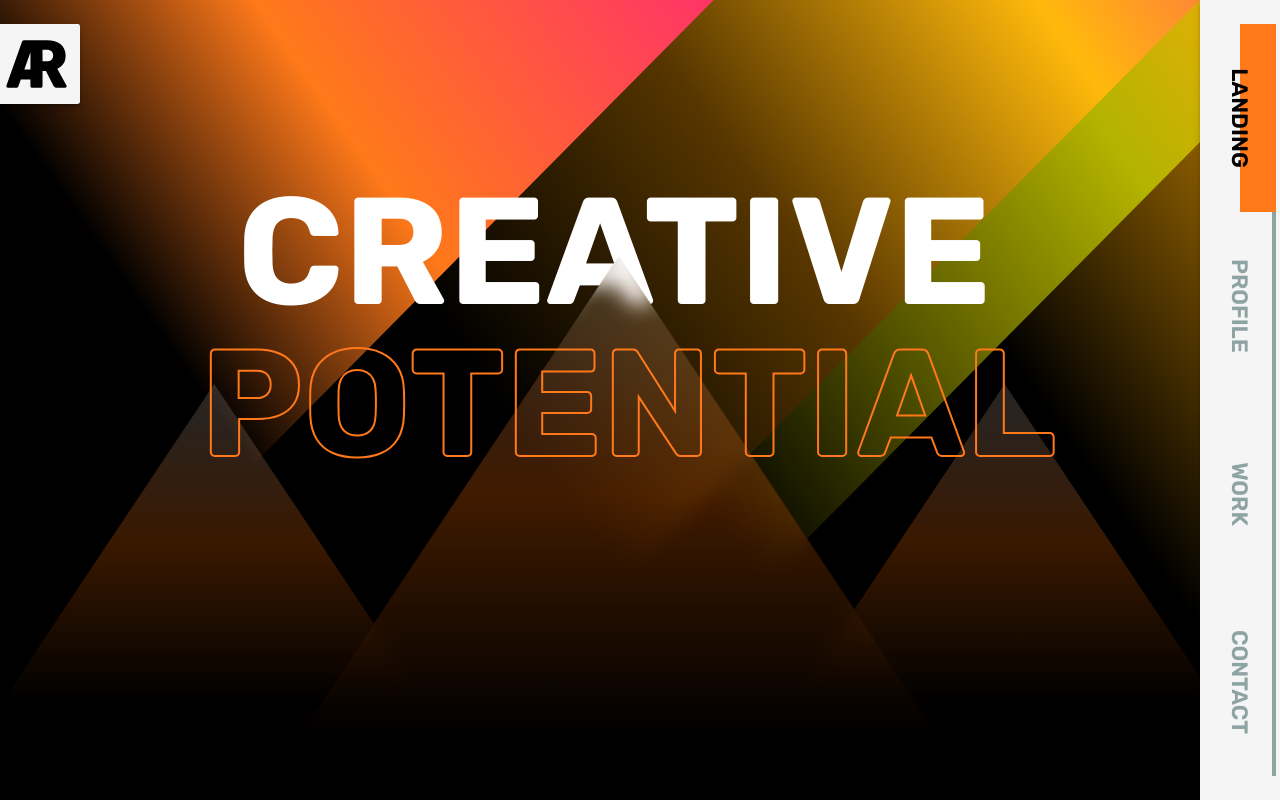
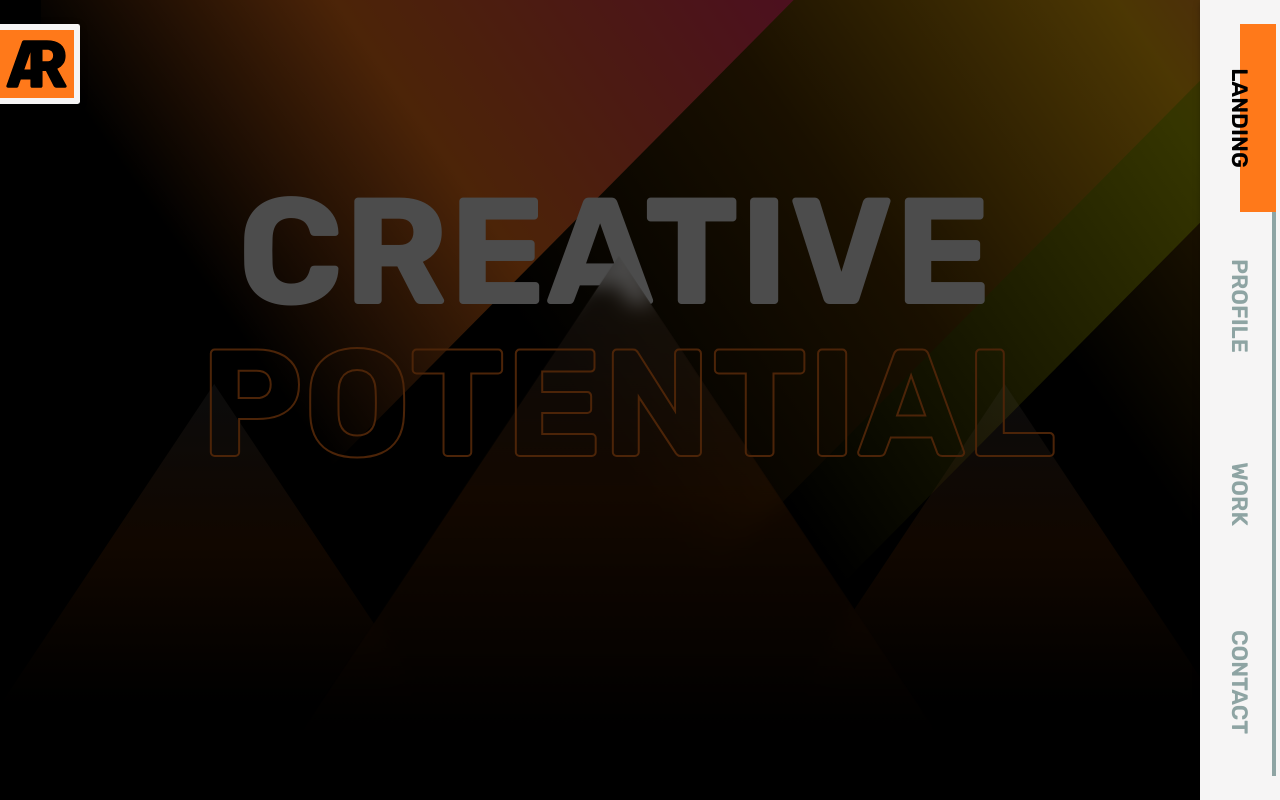
Before and after one commit to Aulero99/landing, a Vue app: page / in a window 1280 px wide. Both pictures are taken after a click on the element 0 px from the left and 64 px from the top of the page. Shown: the top 800 px of the page. Built offline with nearby package versions, Linux system fonts and the light colour scheme.

Commit message:
menu fully working

```diff
--- a/index.html
+++ b/index.html
@@ -1,7 +1,6 @@
 <!doctype html>
 <html lang="en">
   <head>
-    <!-- Small_Grid template developed and built by: https://github.com/Aulero99 -->
     <meta charset="UTF-8" />
     <meta name="viewport" content="width=device-width, initial-scale=1.0" />
     <!-- <link rel="icon" type="image/svg+xml" href="" /> -->
--- a/src/App.vue
+++ b/src/App.vue
@@ -1,7 +1,8 @@
 <template>
   <div class="container">
     <section class="row flex-row">
-      <nav class="elevation-3">
+      <nav class="elevation-3"
+      :class="{'nav-open':navOpen}">
         <Navbar/>
       </nav>
       <StaticLogo/>
@@ -25,12 +26,19 @@
 import { computed, onMounted } from 'vue';
 import { AppState } from './AppState';
 import { scrollService } from './services/ScrollService';
+import { logger } from './utils/Logger';
 
 export default {
   setup(){
 
+    function lockToPortrait(){
+      logger.log('locked to portait')
+      screen.orientation.lock('portrait');
+    }
+
     onMounted(()=>{
       window.addEventListener('scroll', scrollPositionUpdate);
+      lockToPortrait()
     })
 
     function scrollPositionUpdate(){
@@ -44,7 +52,8 @@ export default {
     }
 
     return{
-      appState: computed(() => AppState)
+      appState: computed(() => AppState),
+      navOpen: computed(() => AppState.navOpen)
     }
   }
 }
--- a/src/AppState.js
+++ b/src/AppState.js
@@ -1,6 +1,7 @@
 import { reactive } from 'vue'
 
 export const AppState = reactive({
+    navOpen: false,
     scrollPosition: 0,
     activePage:{dest:'landing', orig:'landing', hover: false},
     portfolio:[
--- a/src/assets/scss/_nav.scss
+++ b/src/assets/scss/_nav.scss
@@ -4,7 +4,9 @@ nav{
     position: fixed;
     top: 0;
     right: 0;
-    z-index: 1000;
+    z-index: 1001;
+    background-color: $bg;
+    transition: margin $trans1 ease-in-out;
         .navbar-content{
             position: relative;
             transform: rotate(90deg);
@@ -31,20 +33,10 @@ margin-right: $nav-width;
 
 
 @media screen and ($minmax: $lg){
-    :root{
-        --navpad: 1.2vw !important;
-    }
     nav{
-        height: $nav-width;
-        width: 100vw;
-        top: 0;
-        right: 0;
-        background-color: $bg;
-            .navbar-content{
-                transform: unset;
-                width: 100vw;
-                margin: 0;
-                padding: 0 $navpad;
+        right: calc(-1 * $nav-width);
+            &.nav-open{
+                margin-right: $nav-width;
             }
     }
     main {
--- a/src/components/LandingAnimationV2.vue
+++ b/src/components/LandingAnimationV2.vue
@@ -1,12 +1,12 @@
 <template>
-  <div class="layer-one">
+  <div class="layer layer-one">
     <div class="one"></div>
     <div class="two"></div>
     <div class="three"></div>
   </div>
 
   <div
-  class="layer-two"
+  class="layer layer-two"
   :style="{'transform':'translateY(' + (bgBtm * 4) + '%) '
   + 'translateX(' + ((50 - (xPos * 100)) * 0.005) + '%)'}"
   >
@@ -24,7 +24,7 @@
   </div>
 
   <div
-  class="layer-three"
+  class="layer layer-three"
   :style="{'transform':'translateY(' + (bgBtm * 2) + '%) '
   + 'translateX(' + ((50 - (xPos * 100)) * 0.0075) + '%)'}"
   >
@@ -34,7 +34,7 @@
   </div>
 
   <div
-  class="layer-four"
+  class="layer layer-four"
   :style="{'transform':'translateY(' + (bgBtm * 3) + '%) '
   + 'translateX(' + ((50 - (xPos * 100)) * 0.01) + '%)'}"
   >
@@ -46,7 +46,7 @@
   </div>
 
   <div
-  class="layer-five"
+  class="layer layer-five"
   :style="{'transform':'translateY(' + (bgBtm * 2) + '%) '
   + 'translateX(' + ((50 - (xPos * 100)) * 0.015) + '%)'}"
   >
@@ -141,16 +141,20 @@ h1{
   margin-right: 166vw;
   margin-left: auto;
 }
-.layer-one{
+.layer{
   user-select: none;
-  height: 100%;
-  width: 100%;
+  height: 100vh;
   position: absolute;
-  overflow: hidden;
   top: 0;
   bottom: 0;
-  left: 0;
-  right: 0;
+  left: -100vw;
+  right: -100vw;
+  display: grid;
+}
+.layer-one{
+  width: 100vw;
+  left: 0 !important;
+  right: 0 !important;
   display: grid;
   background: linear-gradient(
         235deg,
@@ -214,15 +218,7 @@ h1{
     }
 }
 .layer-two{
-  user-select: none;
   z-index: 10;
-  height: 100%;
-  position: absolute;
-  top: 0;
-  bottom: 0;
-  left: -100vw;
-  right: -100vw;
-  display: grid;
     .one{
         height: 40vh;
         align-self: end;
@@ -243,15 +239,7 @@ h1{
       }
 }
 .layer-three{
-  user-select: none;
   z-index: 15;
-  height: 100%;
-  position: absolute;
-  top: 0;
-  bottom: 0;
-  left: -100vw;
-  right: -100vw;
-  display: grid;
     .one{
       margin-bottom: calc($text-position + $h1-size-local);
       justify-self: center;
@@ -262,15 +250,7 @@ h1{
     }
 }
 .layer-four{
-  user-select: none;
   z-index: 20;
-  height: 100%;
-  position: absolute;
-  top: 0;
-  bottom: 0;
-  left: -100vw;
-  right: -100vw;
-  display: grid;
   .one{
       height: 60vh;
       align-self: end;
@@ -284,13 +264,6 @@ h1{
 }
 .layer-five{
   z-index: 25;
-  height: 100%;
-  position: absolute;
-  top: 0;
-  bottom: 0;
-  left: -100vw;
-  right: -100vw;
-  display: grid;
     .one{
       margin-bottom: $text-position;
       justify-self: center;
--- a/src/components/StaticLogo.vue
+++ b/src/components/StaticLogo.vue
@@ -1,33 +1,89 @@
 <template>
-    <div class="left-nav-container flex-row justify-end"
+    <div class="left-nav-container flex-row justify-end justify-lg-start"
     @mouseenter="setActive()"
-    @mouseleave="setInactive()">
+    @mouseleave="setInactive()"
+    @click="openNav()"
+    :class="{'nav-open':navOpen}">
         <div class="logo-container elevation-3 flex-col justify-center"
         :class="{active:active}">
             <img src="../assets/img/logo.svg" alt="Logo" class="elevation" title="Contact Me">
         </div>
     </div>
+
+    <div class="nav-cover"
+    :class="{'nav-open':navOpen, 'nav-closed':!navOpen}"
+    @click="closeNav()">
+
+    </div>
 </template>
 
 <script>
-import { ref } from 'vue'
+import { computed, onMounted, ref } from 'vue'
+import { AppState } from '../AppState'
+import { logger } from '../utils/Logger'
   export default {
-    props:{
+    setup() {
+        const active = ref(false)
+        function closeNav(){
+            AppState.navOpen = false
+            active.value = false
+        }
 
-    },
-    setup() {
-    const active = ref(false)
-      return {
-        active,
-        setActive(){ active.value = true },
-        setInactive(){ active.value = false }
-      }
+        onMounted(()=>{
+            window.addEventListener('resize', closeNav)
+        })
+
+        return {
+            active,
+            navOpen: computed(()=> AppState.navOpen),
+            setActive(){
+                if(screen.width >= 992){
+                    active.value = true
+                }
+            },
+            setInactive(){
+                if(screen.width >= 992){
+                    active.value = false
+                }
+            },
+            openNav(){
+                if(screen.width < 992){
+                    AppState.navOpen = true
+                    active.value = true
+                }
+            },
+            closeNav(){
+                if(screen.width < 992){
+                    AppState.navOpen = false
+                    active.value = false
+                }
+            }
+        }
     }
   }
 </script>
 
 <style lang="scss" scoped>
 @import "../assets/scss/main.scss";
+.nav-cover{
+    display: block;
+    opacity: 0;
+    position: fixed;
+    top: 0;
+    left: 0;
+    width: 100vw;
+    height: 0;
+    background-color: rgba($color: #000000, $alpha: 0.7);
+    z-index: 999;
+        &.nav-open{
+            transition: opacity $trans1 ease-in-out;
+            height: 100vh;
+            opacity: 1;
+        }
+        &.nav-closed{
+            transition: opacity $trans1 ease-in-out, height 1ms linear $trans1;
+        }
+}
 .left-nav-container{
     background-color: $bg;
     border-radius: 0.15rem;
@@ -37,6 +93,9 @@ import { ref } from 'vue'
     top: $navpad;
     left: calc($nav-width * -1);
     transition: all $trans1 ease-in-out;
+        &.nav-open{
+            margin-right: $nav-width;
+        }
         .logo-container{
             padding: 0.4rem 0.4rem 0.4rem 0;
             position: relative;
@@ -68,7 +127,24 @@ import { ref } from 'vue'
 }
 @media screen and ($minmax: $lg){
     .left-nav-container{
-        display: none;
+        right: calc($nav-width * -1);
+        left: auto;
+            .logo-container{
+                padding: 0.4rem 0rem 0.4rem 0.4rem;
+                &::after{
+                    left: auto;
+                    right: 0;
+                }
+                img{
+                    max-width: 100%;
+                    margin: 0.4rem;
+                }
+                &.active{
+                    &::after{
+                        width: calc(100% - 0.4rem);
+                    }
+                }
+            }
     }
 }
 
```
